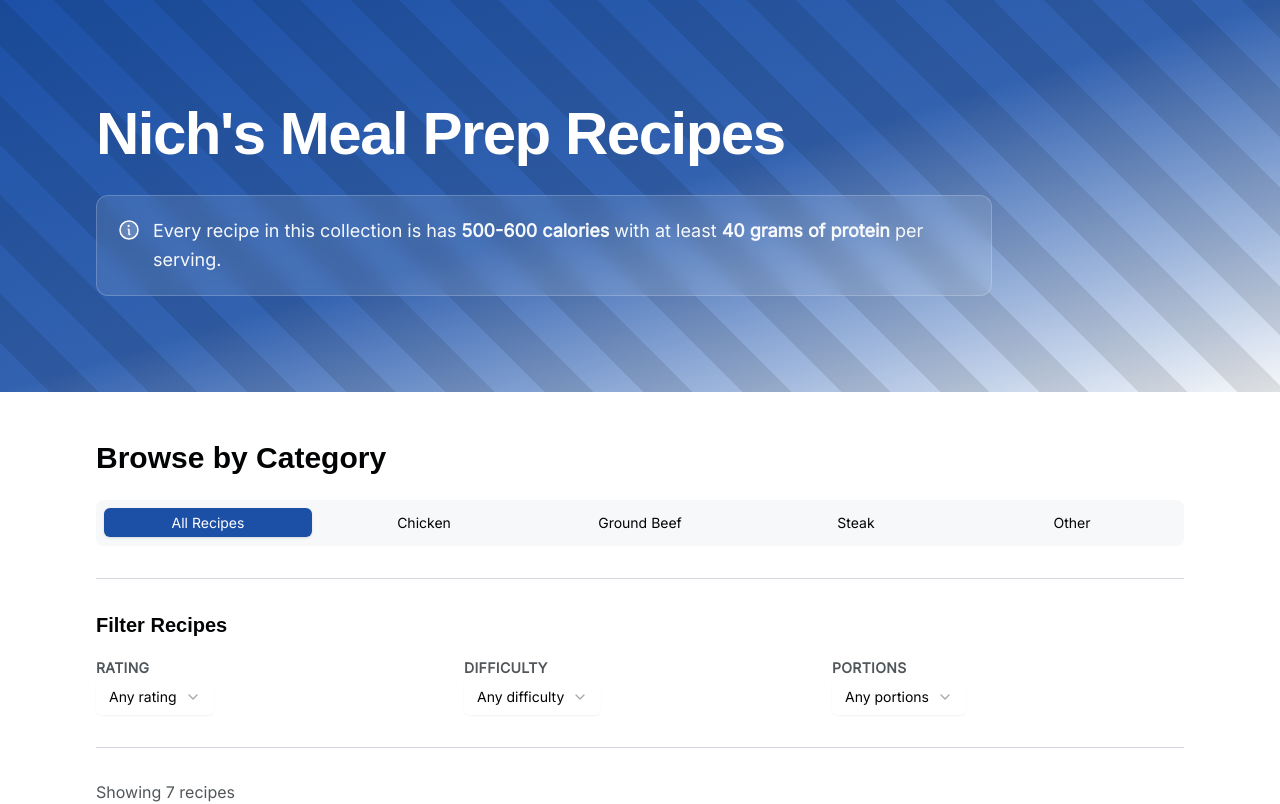
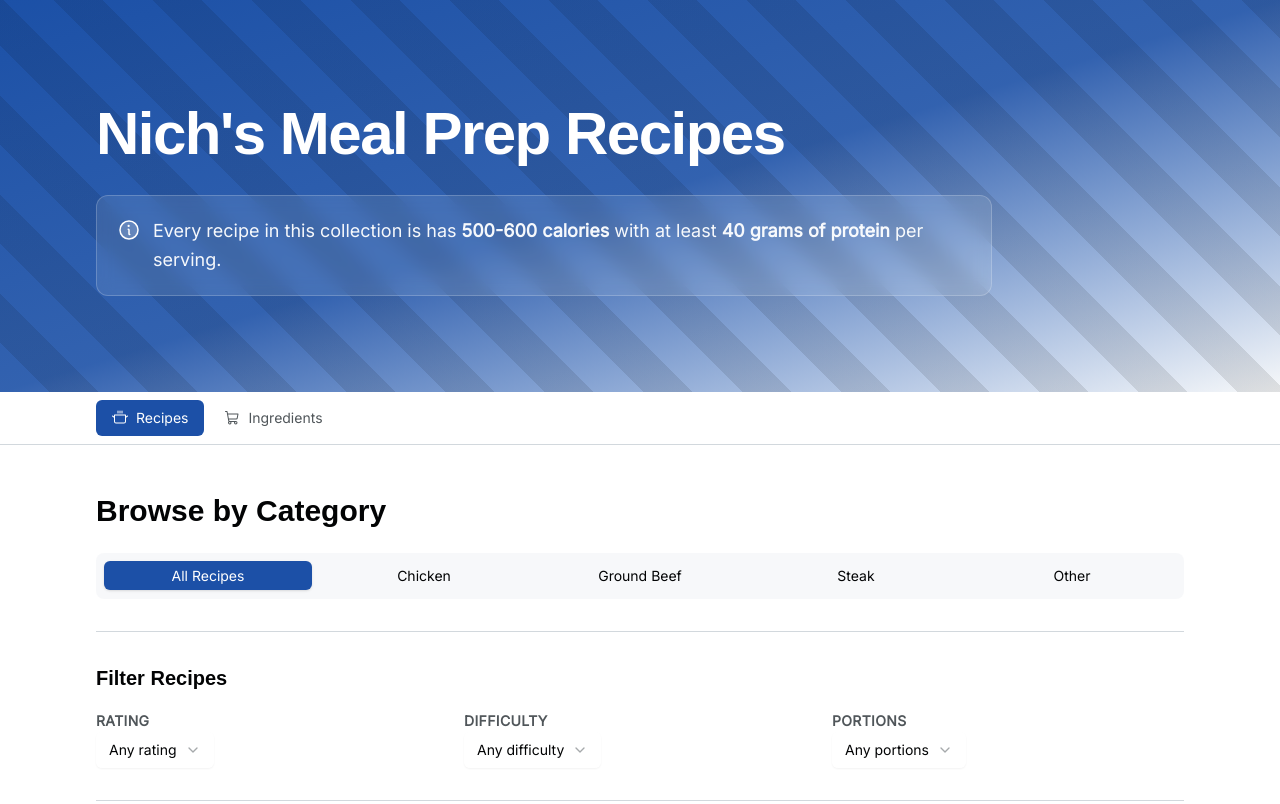
Before and after one commit to nicholasc120/meal-prep-recipes, a React (Vite) app: page / in a window 1280 px wide. Shown: the top 804 px of the page. Built offline with nearby package versions, Linux system fonts and the light colour scheme.

Commit message:
Add linkable ingredients page read from markdown

```diff
--- a/src/App.tsx
+++ b/src/App.tsx
@@ -1,8 +1,36 @@
+import { useState, useEffect, useCallback } from 'react'
 import { Toaster } from '@/components/ui/sonner'
 import { RecipesPage } from '@/components/RecipesPage'
-import { Info } from '@phosphor-icons/react'
+import { IngredientsPage } from '@/components/IngredientsPage'
+import { Info, CookingPot, ShoppingCart } from '@phosphor-icons/react'
+import { cn } from '@/lib/utils'
+
+type Page = 'recipes' | 'ingredients'
+
+function getPageFromHash(): Page {
+  const hash = window.location.hash
+  if (hash === '#ingredients' || hash.startsWith('#ingredient/')) return 'ingredients'
+  return 'recipes'
+}
 
 function App() {
+  const [page, setPage] = useState<Page>(getPageFromHash)
+
+  useEffect(() => {
+    const onHashChange = () => setPage(getPageFromHash())
+    window.addEventListener('hashchange', onHashChange)
+    return () => window.removeEventListener('hashchange', onHashChange)
+  }, [])
+
+  const navigate = useCallback((target: Page) => {
+    if (target === 'ingredients') {
+      window.location.hash = 'ingredients'
+    } else {
+      history.pushState(null, '', window.location.pathname + window.location.search)
+      setPage('recipes')
+    }
+  }, [])
+
   return (
     <div className="min-h-screen bg-background">
       <Toaster />
@@ -29,8 +57,37 @@ function App() {
         </div>
       </div>
 
+      <nav className="border-b bg-background/95 backdrop-blur supports-[backdrop-filter]:bg-background/60 sticky top-0 z-50">
+        <div className="px-6 md:px-12 lg:px-24 flex gap-1 py-2">
+          <button
+            onClick={() => navigate('recipes')}
+            className={cn(
+              'flex items-center gap-2 px-4 py-2 rounded-md text-sm font-medium transition-colors',
+              page === 'recipes'
+                ? 'bg-primary text-primary-foreground'
+                : 'text-muted-foreground hover:text-foreground hover:bg-muted'
+            )}
+          >
+            <CookingPot className="h-4 w-4" />
+            Recipes
+          </button>
+          <button
+            onClick={() => navigate('ingredients')}
+            className={cn(
+              'flex items-center gap-2 px-4 py-2 rounded-md text-sm font-medium transition-colors',
+              page === 'ingredients'
+                ? 'bg-primary text-primary-foreground'
+                : 'text-muted-foreground hover:text-foreground hover:bg-muted'
+            )}
+          >
+            <ShoppingCart className="h-4 w-4" />
+            Ingredients
+          </button>
+        </div>
+      </nav>
+
       <div className="px-6 md:px-12 lg:px-24 py-12">
-        <RecipesPage />
+        {page === 'recipes' ? <RecipesPage /> : <IngredientsPage />}
       </div>
     </div>
   )
--- /dev/null
+++ b/src/components/IngredientsPage.tsx
@@ -0,0 +1,112 @@
+import { useEffect, useRef, useState } from 'react'
+import { Card, CardContent, CardHeader, CardTitle } from '@/components/ui/card'
+import { Badge } from '@/components/ui/badge'
+import { Input } from '@/components/ui/input'
+import { ShoppingCart, Link as LinkIcon } from '@phosphor-icons/react'
+import { loadIngredients } from '@/lib/ingredients'
+import type { Ingredient } from '@/lib/types'
+import { motion, AnimatePresence } from 'framer-motion'
+import { toast } from 'sonner'
+import { cn } from '@/lib/utils'
+
+export function IngredientsPage() {
+  const ingredients = loadIngredients()
+  const [searchTerm, setSearchTerm] = useState('')
+  const [highlightedSlug, setHighlightedSlug] = useState<string | null>(null)
+  const cardRefs = useRef<Record<string, HTMLDivElement | null>>({})
+
+  useEffect(() => {
+    function checkHash() {
+      const match = window.location.hash.match(/^#ingredient\/(.+)$/)
+      if (match) {
+        const slug = decodeURIComponent(match[1])
+        setHighlightedSlug(slug)
+        setTimeout(() => {
+          cardRefs.current[slug]?.scrollIntoView({ behavior: 'smooth', block: 'center' })
+        }, 100)
+      }
+    }
+
+    checkHash()
+    window.addEventListener('hashchange', checkHash)
+    return () => window.removeEventListener('hashchange', checkHash)
+  }, [])
+
+  const copyLink = (slug: string) => {
+    const url = `${window.location.origin}${window.location.pathname}#ingredient/${slug}`
+    navigator.clipboard.writeText(url)
+    toast.success('Link copied to clipboard')
+  }
+
+  const filteredIngredients = ingredients.filter(ing =>
+    ing.name.toLowerCase().includes(searchTerm.toLowerCase()) ||
+    ing.store.toLowerCase().includes(searchTerm.toLowerCase())
+  )
+
+  return (
+    <div className="space-y-8">
+      <div>
+        <h2 className="text-2xl md:text-3xl font-bold mb-2">Common Ingredients</h2>
+        <p className="text-muted-foreground">
+          Where I source the ingredients used across these recipes.
+        </p>
+      </div>
+
+      <div className="max-w-md">
+        <Input
+          placeholder="Search ingredients or stores..."
+          value={searchTerm}
+          onChange={e => setSearchTerm(e.target.value)}
+        />
+      </div>
+
+      {filteredIngredients.length === 0 ? (
+        <div className="text-center py-12">
+          <p className="text-xl text-muted-foreground">No ingredients match your search.</p>
+        </div>
+      ) : (
+        <div className="grid grid-cols-1 md:grid-cols-2 lg:grid-cols-3 gap-6">
+          <AnimatePresence mode="popLayout">
+            {filteredIngredients.map((ingredient, index) => (
+              <motion.div
+                key={ingredient.slug}
+                ref={el => { cardRefs.current[ingredient.slug] = el }}
+                initial={{ opacity: 0, y: 20 }}
+                animate={{ opacity: 1, y: 0 }}
+                exit={{ opacity: 0, scale: 0.95 }}
+                transition={{ duration: 0.3, delay: index * 0.05 }}
+              >
+                <Card className={cn(
+                  'h-full hover:shadow-lg transition-all',
+                  highlightedSlug === ingredient.slug && 'ring-2 ring-primary shadow-lg'
+                )}>
+                  <CardHeader>
+                    <div className="flex items-start justify-between gap-2">
+                      <CardTitle className="text-xl">{ingredient.name}</CardTitle>
+                      <button
+                        onClick={() => copyLink(ingredient.slug)}
+                        className="text-muted-foreground hover:text-foreground transition-colors p-1 rounded-md hover:bg-muted"
+                        title="Copy link to ingredient"
+                      >
+                        <LinkIcon className="h-4 w-4" />
+                      </button>
+                    </div>
+                  </CardHeader>
+                  <CardContent className="space-y-3">
+                    <Badge variant="secondary" className="gap-1.5">
+                      <ShoppingCart className="h-3 w-3" />
+                      {ingredient.store}
+                    </Badge>
+                    {ingredient.notes && (
+                      <p className="text-sm text-muted-foreground">{ingredient.notes}</p>
+                    )}
+                  </CardContent>
+                </Card>
+              </motion.div>
+            ))}
+          </AnimatePresence>
+        </div>
+      )}
+    </div>
+  )
+}
--- /dev/null
+++ b/src/ingredients.md
@@ -0,0 +1,47 @@
+## Chicken Breast
+- **Store**: Costco (Kirkland)
+- **Notes**: Boneless skinless, sold in bulk packs
+
+## Paneer
+- **Store**: Indian grocery store
+- **Notes**: Used in palak paneer
+
+## Thinly Sliced Strip Loin
+- **Store**: Korean grocery store
+- **Notes**: Pre-sliced for gyudon / bulgogi
+
+## Sushi Rice
+- **Store**: Costco
+- **Notes**: Use for Japanese rice bowls
+
+## Eggs
+- **Store**: Costco
+- **Notes**: Large eggs, used in oyakodon
+
+## Protein Pasta
+- **Store**: Costco
+- **Notes**: Higher protein content than regular pasta
+
+## Extra Lean Ground Bison
+- **Store**: Costco
+- **Notes**: 454g packs, very lean
+
+## Red Lentil Pasta
+- **Store**: Costco
+- **Notes**: High protein alternative to regular pasta
+
+## Rao's Marinara Sauce
+- **Store**: Costco
+- **Notes**: 770ml jars
+
+## Ground Beef
+- **Store**: Costco
+- **Notes**: Used in chili, get lean
+
+## KFI Butter Chicken Sauce
+- **Store**: Costco
+- **Notes**: 650ml bottles
+
+## Rosee Sauce
+- **Store**: Grocery store
+- **Notes**: 425ml bottles, for pasta
--- /dev/null
+++ b/src/lib/ingredients.ts
@@ -0,0 +1,35 @@
+import type { Ingredient } from './types'
+
+import rawContent from '@/ingredients.md?raw'
+
+function slugify(name: string): string {
+  return name.toLowerCase().replace(/[^a-z0-9]+/g, '-').replace(/(^-|-$)/g, '')
+}
+
+export function loadIngredients(): Ingredient[] {
+  const ingredients: Ingredient[] = []
+  const sections = rawContent.split(/^## /m).filter(Boolean)
+
+  for (const section of sections) {
+    const lines = section.trim().split('\n')
+    const name = lines[0].trim()
+    let store = ''
+    let notes: string | undefined
+
+    for (const line of lines.slice(1)) {
+      const storeMatch = line.match(/\*\*Store\*\*:\s*(.+)/)
+      const notesMatch = line.match(/\*\*Notes\*\*:\s*(.+)/)
+      if (storeMatch) store = storeMatch[1].trim()
+      if (notesMatch) notes = notesMatch[1].trim()
+    }
+
+    ingredients.push({
+      slug: slugify(name),
+      name,
+      store,
+      notes,
+    })
+  }
+
+  return ingredients
+}
--- a/src/vite-end.d.ts
+++ b/src/vite-end.d.ts
@@ -1,3 +1,6 @@
 /// <reference types="vite/client" />
-declare const GITHUB_RUNTIME_PERMANENT_NAME: string
-declare const BASE_KV_SERVICE_URL: string
+
+declare module '*.md?raw' {
+  const content: string
+  export default content
+}
```
Also changed, not shown: src/lib/types.ts (+1 -6 lines).
